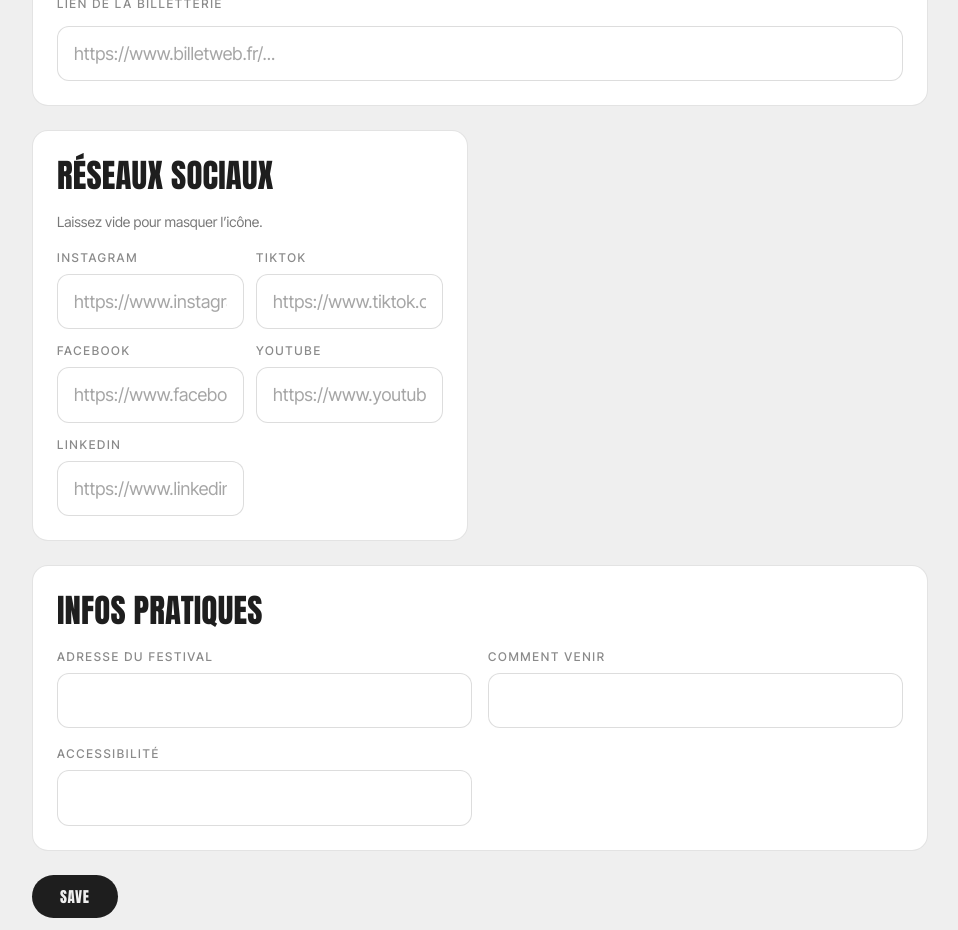
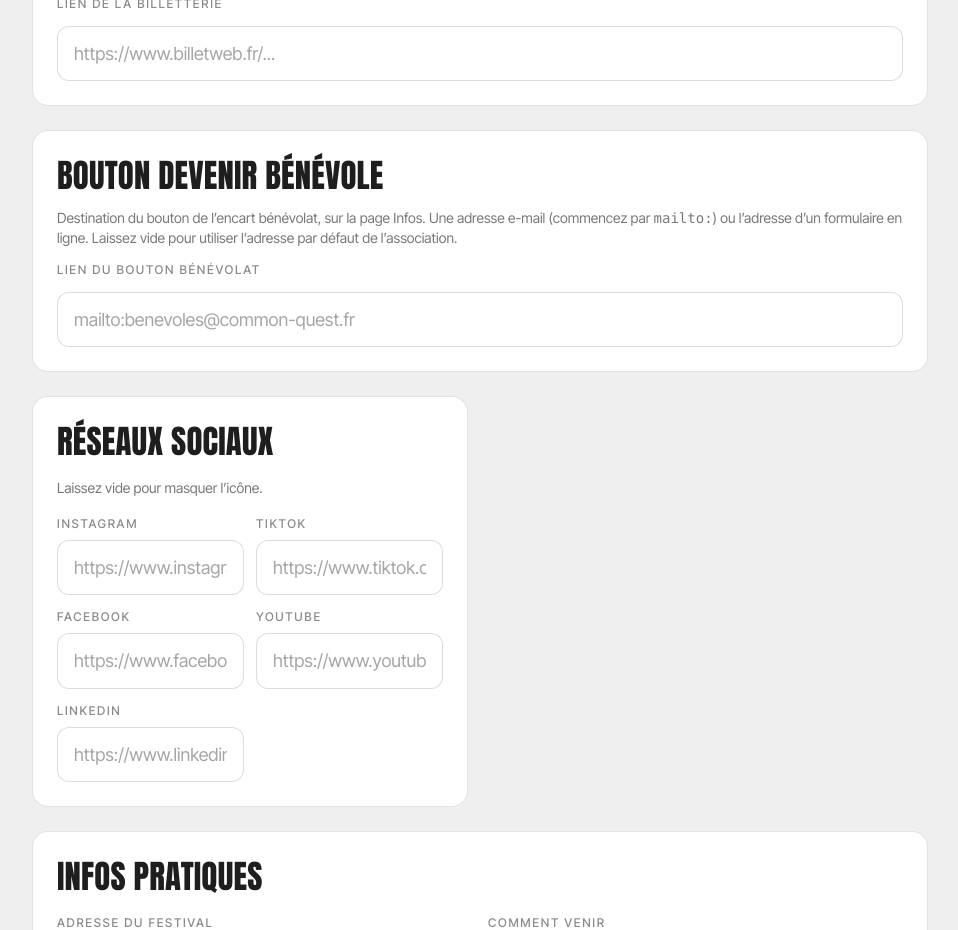
Before and after one commit to mbcmel22/common-quest-festival, a Next.js app in the folder common-quest-festival/: page /en/admin/reglages in a window 1280 px wide. Shown: the part 2020-2950 px from the top of the page, without its empty margins (20-978 px from the left). Built offline with nearby package versions, Linux system fonts and the light colour scheme; no server answers; the database is empty.

Commit message:
Add files via upload

```diff
--- a/common-quest-festival/src/app/[locale]/infos/page.tsx
+++ b/common-quest-festival/src/app/[locale]/infos/page.tsx
@@ -3,7 +3,7 @@ import { getDictionary } from "@/i18n";
 import { getTeam, getPartners, getSetting, getDict } from "@/lib/queries";
 import Marquee from "@/components/Marquee";
 import SocialLinks from "@/components/SocialLinks";
-import { pickTicker, type TickerSetting } from "@/lib/ticker";
+import { pickTicker, type TickerSetting, DEFAULT_VOLUNTEER_URL } from "@/lib/ticker";
 import { alternatesFor } from "@/lib/seo";
 import { JsonLd, ficheArianeJsonLd } from "@/lib/jsonld";
 
@@ -23,13 +23,15 @@ export async function generateMetadata({ params }: { params: Promise<{ locale: s
 export default async function InfosPage({ params }: { params: Promise<{ locale: string }> }) {
   const { locale } = await params;
   const dict = await getDict(locale);
-  const [team, partners, practical, ticker, socials] = await Promise.all([
+  const [team, partners, practical, ticker, socials, volunteer] = await Promise.all([
     getTeam(),
     getPartners(),
     getSetting("practical"),
     getSetting<TickerSetting>("ticker"),
-    getSetting<Record<string, string>>("socials")
+    getSetting<Record<string, string>>("socials"),
+    getSetting<{ url?: string }>("volunteer")
   ]);
+  const volunteerUrl = volunteer?.url?.trim() || DEFAULT_VOLUNTEER_URL;
   const visiblePartners = partners.filter((p) => p.is_published !== false);
   const tickerText = pickTicker(ticker, "infos", locale);
 
@@ -169,7 +171,7 @@ export default async function InfosPage({ params }: { params: Promise<{ locale:
               <p className="mt-3 text-base leading-relaxed text-paper/80">{dict.infos.volunteerText}</p>
             </div>
             <a
-              href="mailto:admin.asso.prism@gmail.com?subject=Candidature%20b%C3%A9n%C3%A9vole%20Common%20Quest%202026"
+              href={volunteerUrl}
               className="btn-acid mt-6 flex min-h-11 w-full items-center justify-center whitespace-nowrap md:mt-0 md:w-auto md:shrink-0"
             >
               {dict.infos.volunteerCta}
--- a/common-quest-festival/src/components/SettingsEditor.tsx
+++ b/common-quest-festival/src/components/SettingsEditor.tsx
@@ -18,6 +18,7 @@ export default function SettingsEditor({ dict }: { dict: Dictionary }) {
   const [typeScale, setTypeScale] = useState(1);
   const [supportUrl, setSupportUrl] = useState("");
   const [ticketUrl, setTicketUrl] = useState("");
+  const [volunteerUrl, setVolunteerUrl] = useState("");
   const [ticker, setTicker] = useState<Ticker>({ home: { ...emptyZone }, infos: { ...emptyZone }, speed_home: 75, speed_infos: 75 });
   const [logoUrl, setLogoUrl] = useState<string | null>(null);
   const [state, setState] = useState<"idle" | "saving" | "saved" | "error">("idle");
@@ -28,7 +29,7 @@ export default function SettingsEditor({ dict }: { dict: Dictionary }) {
     supabase
       .from("site_settings")
       .select("key, value")
-      .in("key", ["practical", "ticker", "brand", "socials", "typography", "support", "ticketing"])
+      .in("key", ["practical", "ticker", "brand", "socials", "typography", "support", "ticketing", "volunteer"])
       .then(({ data }) => {
         (data ?? []).forEach((row: { key: string; value: Record<string, string> }) => {
           if (row.key === "practical") setPractical((v) => ({ ...v, ...row.value }));
@@ -46,6 +47,7 @@ export default function SettingsEditor({ dict }: { dict: Dictionary }) {
           if (row.key === "typography") setTypeScale(Number(row.value?.scale ?? 1));
           if (row.key === "support") setSupportUrl(row.value?.url ?? "");
           if (row.key === "ticketing") setTicketUrl(row.value?.url ?? "");
+          if (row.key === "volunteer") setVolunteerUrl(row.value?.url ?? "");
         });
       });
   }, []);
@@ -62,7 +64,8 @@ export default function SettingsEditor({ dict }: { dict: Dictionary }) {
         { key: "socials", value: socials },
         { key: "typography", value: { scale: typeScale } },
         { key: "support", value: { url: supportUrl } },
-        { key: "ticketing", value: { url: ticketUrl } }
+        { key: "ticketing", value: { url: ticketUrl } },
+        { key: "volunteer", value: { url: volunteerUrl } }
       ],
       { onConflict: "key" }
     );
@@ -210,6 +213,26 @@ export default function SettingsEditor({ dict }: { dict: Dictionary }) {
         />
       </div>
 
+      <div className="space-y-3 rounded-2xl border border-ink/12 bg-white p-6 lg:col-span-2">
+        <h2 className="display-m">Bouton Devenir bénévole</h2>
+        <p className="text-sm text-ink/60">
+          Destination du bouton de l’encart bénévolat, sur la page Infos. Une adresse e-mail
+          (commencez par <code>mailto:</code>) ou l’adresse d’un formulaire en ligne. Laissez vide
+          pour utiliser l’adresse par défaut de l’association.
+        </p>
+        <label className="label" htmlFor="volunteer-url">
+          Lien du bouton bénévolat
+        </label>
+        <input
+          id="volunteer-url"
+          type="text"
+          className="field-light"
+          value={volunteerUrl}
+          onChange={(e) => setVolunteerUrl(e.target.value)}
+          placeholder="mailto:benevoles@common-quest.fr"
+        />
+      </div>
+
       <div className="space-y-4 rounded-2xl border border-ink/12 bg-white p-6">
         <h2 className="display-m">Réseaux sociaux</h2>
         <p className="text-sm text-ink/60">Laissez vide pour masquer l’icône.</p>
--- a/common-quest-festival/src/lib/ticker.ts
+++ b/common-quest-festival/src/lib/ticker.ts
@@ -49,3 +49,12 @@ export function withTicketSource(url: string, source: string): string {
     return `${url}${sep}event_src=${encodeURIComponent(source)}`;
   }
 }
+
+/**
+ * Lien du bouton benevolat, remplacable dans Reglages.
+ * Accepte une adresse mail (mailto:) comme un formulaire en ligne :
+ * l association pourra basculer vers HelloAsso ou un Google Form
+ * sans passer par une nouvelle version du site.
+ */
+export const DEFAULT_VOLUNTEER_URL =
+  "mailto:admin.asso.prism@gmail.com?subject=Candidature%20b%C3%A9n%C3%A9vole%20Common%20Quest%202026";
```
